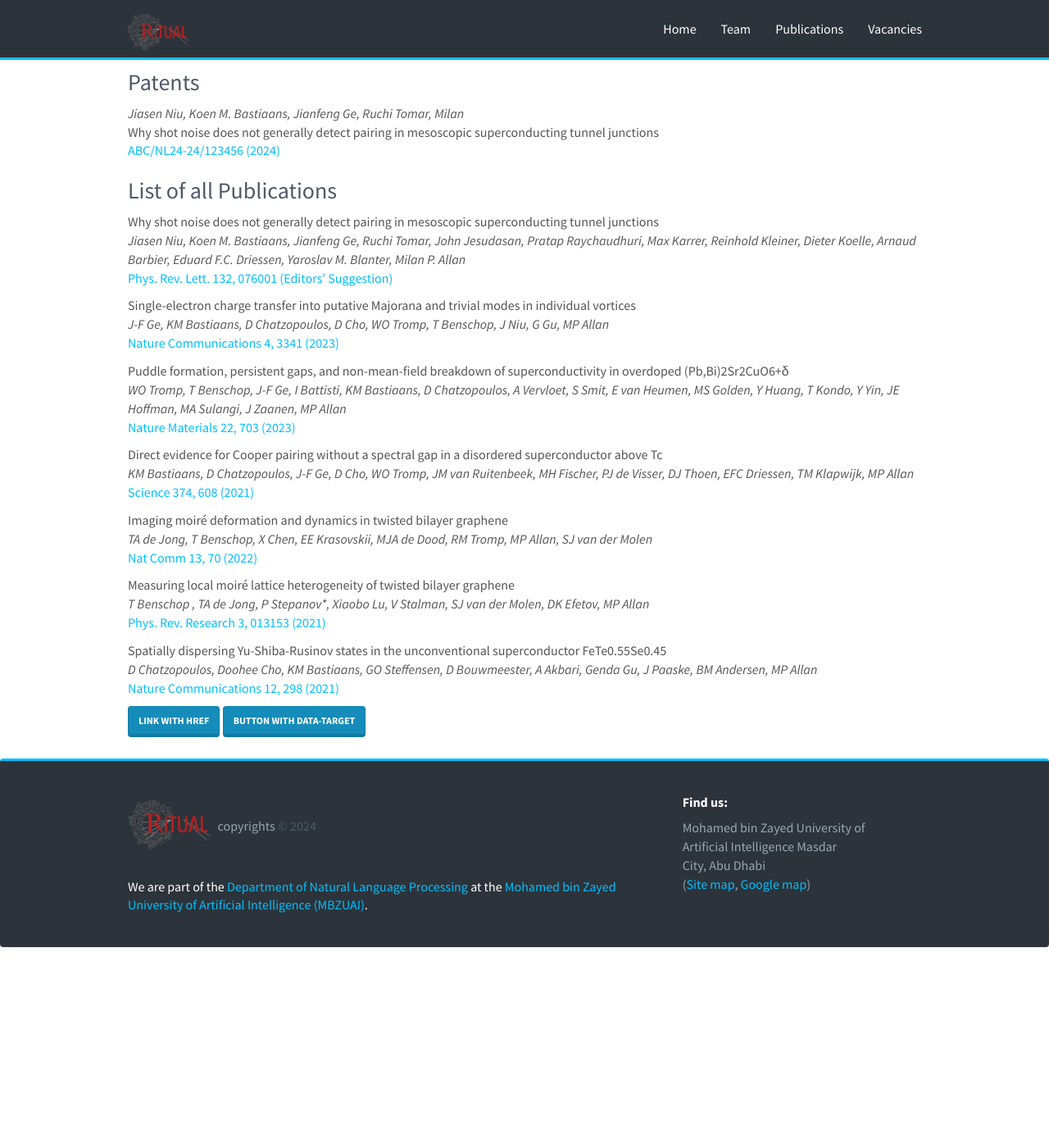
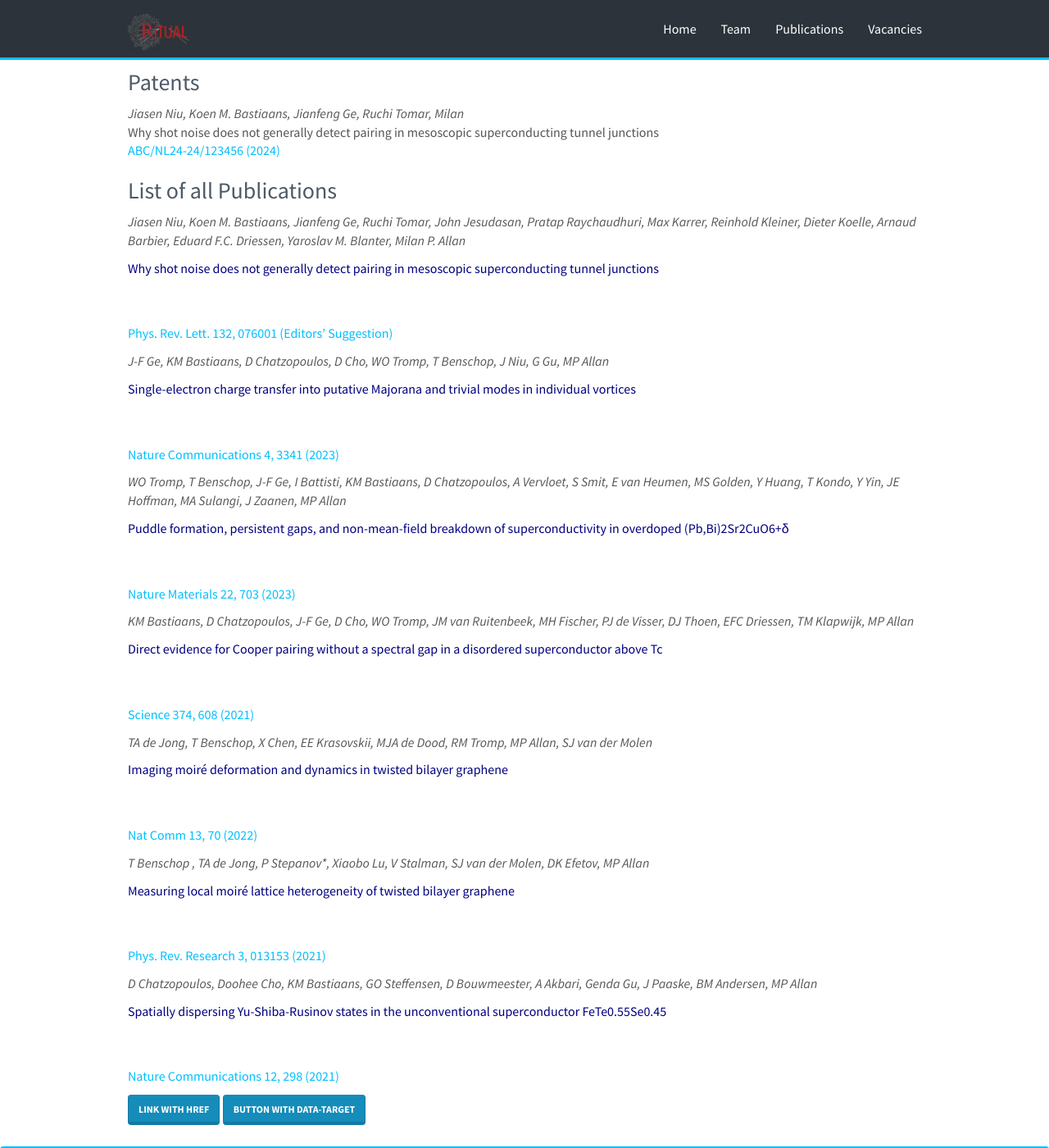
Before and after one commit to RamzaBasharat/MBZUAI, a Jekyll site: the page built from _pages/publications.md, in a window 1280 px wide and 1400 px high, scrolled down 335 px. Shown: the whole window at 82% size. Built offline with Jekyll 4.4.1, drawn with Linux system fonts in a browser that asks for light colours; nearby versions of some CDN libraries; before the commit the page ends 1512 px from its top, so only the background shows below that.

```diff
--- a/_pages/publications.md
+++ b/_pages/publications.md
@@ -32,10 +32,11 @@ Jump to [Under Review Articles](#under-review-articles), [Patents](#patents), [L
 
 <h3 id="list-of-all-publications"> List of all Publications </h3>
 
-{% for publi in site.data.publist | slice: 0, 5 %}
+{% for publi in site.data.publist%}
 
-  {{ publi.title }} <br />
-  <em>{{ publi.authors }} </em><br /><a href="{{ publi.link.url }}">{{ publi.link.display }}</a>
+  <em>{{ publi.authors }} </em>
+  <p class="navy">{{ publi.title }}</p><br />
+  <br /><a href="{{ publi.link.url }}">{{ publi.link.display }}</a>
 
 {% endfor %}
 
```
